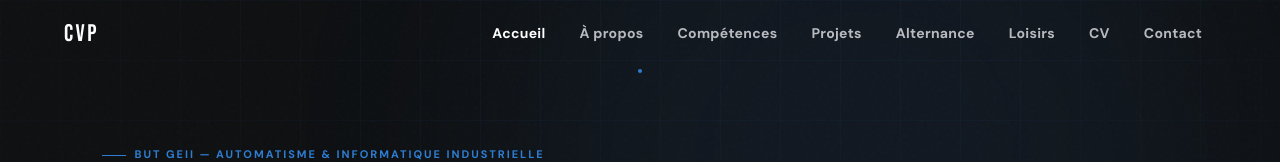
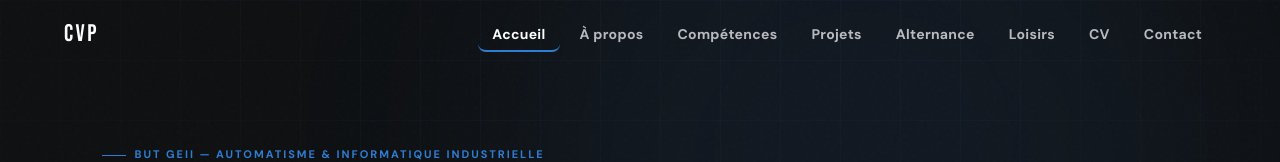
Before and after one commit to charlyverdiere-star/Portfolio, a Next.js app: page / in a window 1280 px wide. Shown: the top 162 px of the page. Built offline with nearby package versions, Linux system fonts and the light colour scheme.

Commit message:
Fix point navbar actif

```diff
--- a/app/page.tsx
+++ b/app/page.tsx
@@ -358,21 +358,12 @@ function Navbar() {
                 onClick={() => handleNav(l.id)}
                 style={{
                   color: active === l.id ? "#ffffff" : undefined,
+                  borderBottom: active === l.id ? "2px solid var(--blue)" : "2px solid transparent",
+                  paddingBottom: 4,
+                  transition: "color 0.2s, border-color 0.2s",
                 }}
               >
                 {l.label}
-                {/* Active underline dot */}
-                {active === l.id && (
-                  <span style={{
-                    position: "absolute",
-                    bottom: -6, left: "50%",
-                    transform: "translateX(-50%)",
-                    width: 4, height: 4,
-                    borderRadius: "50%",
-                    background: "var(--blue)",
-                    display: "block",
-                  }} />
-                )}
               </button>
             </li>
           ))}
```
